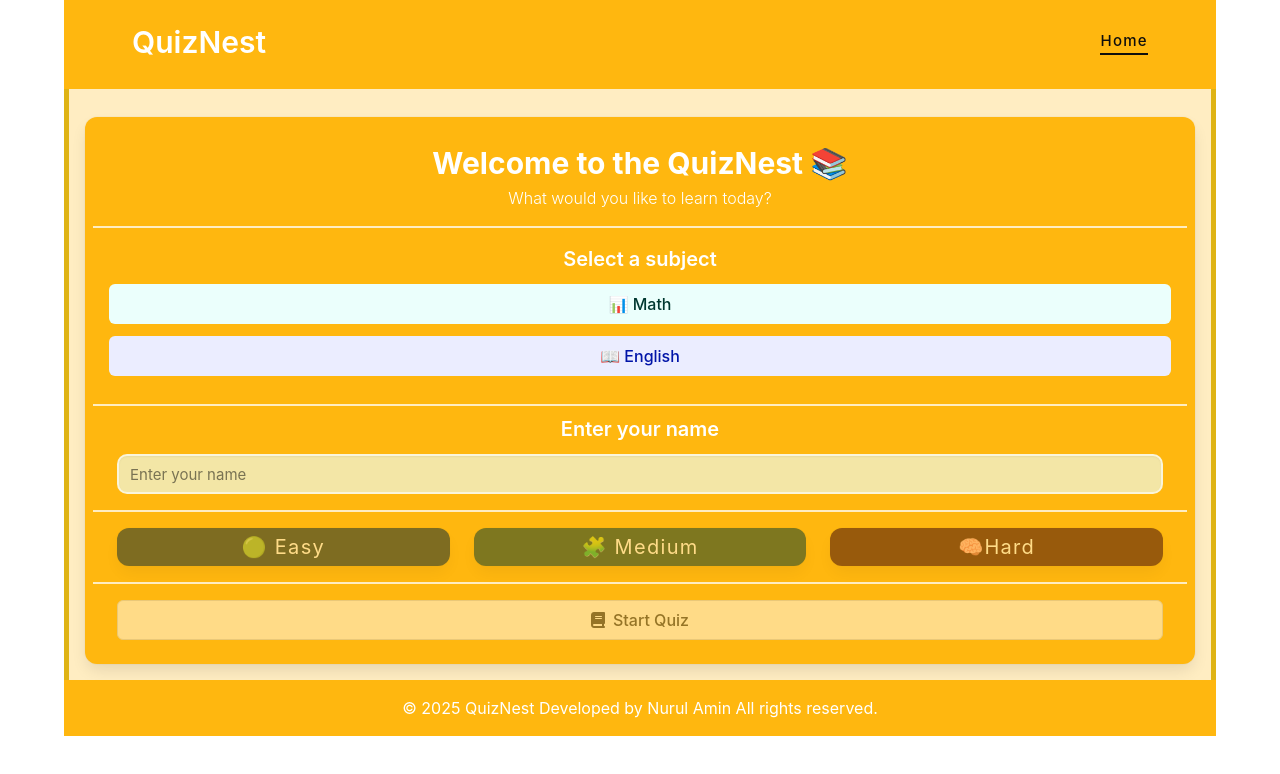
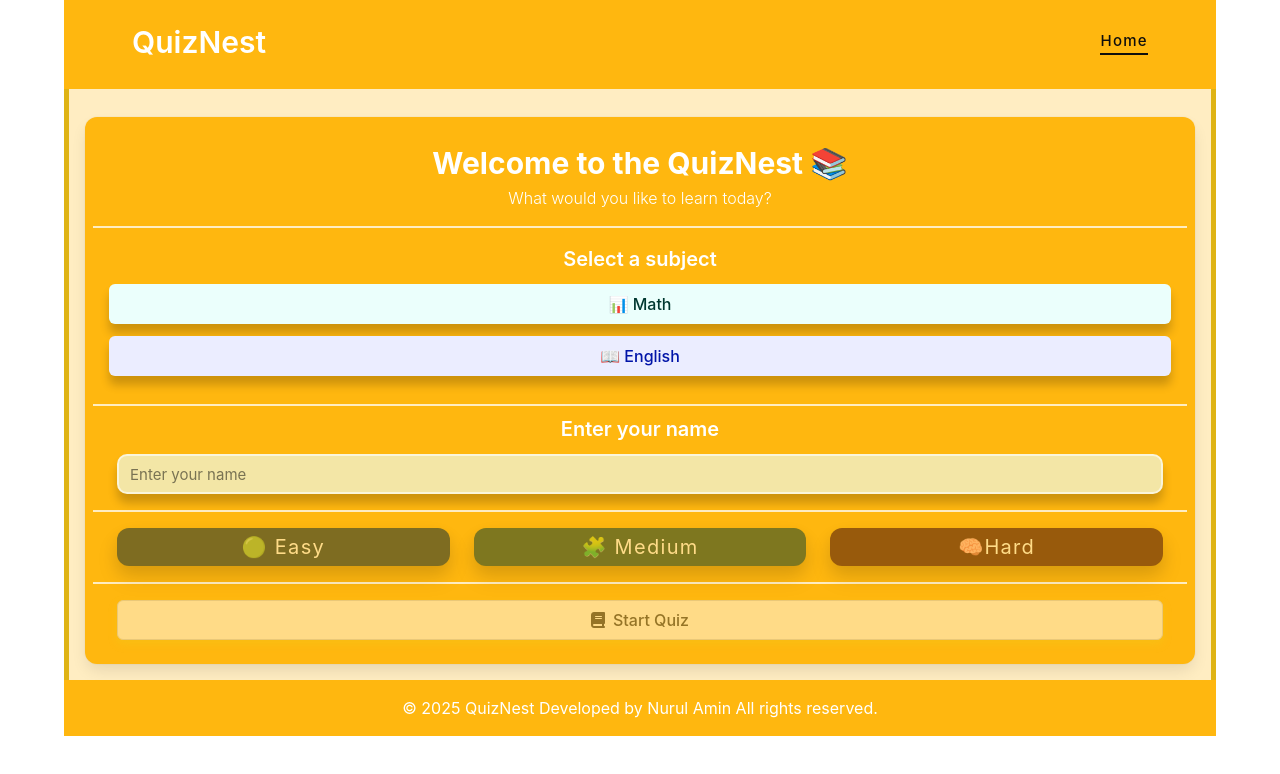
Before and after one commit to engnurulamin/maths-quiz, a SvelteKit app: page / in a window 1280 px wide. Shown: the top 774 px of the page. Built offline with nearby package versions, Linux system fonts and the light colour scheme.

Commit message:
add shadow

```diff
--- a/src/routes/+page.svelte
+++ b/src/routes/+page.svelte
@@ -12,10 +12,10 @@
         <label class="label has-text-white is-size-5">Select a subject</label>
         <div class="control mt-2">
           <div class="buttons is-centered">
-            <a href="/math" class="button is-primary is-light is-fullwidth">
+            <a href="/math" class="button is-primary is-light is-fullwidth button-shadow">
               📊 Math
             </a>
-            <a href="/english" class="button is-link is-light is-fullwidth">
+            <a href="/english" class="button is-link is-light is-fullwidth button-shadow">
               📖 English
             </a>
           </div>
@@ -25,7 +25,7 @@
       <div class="control mx-5 my-2">
         <label class="label has-text-white is-size-5">Enter your name</label>
         <div class="filed mb-4 mt-2">
-          <input class="input is-transparent transparent-input" type="text" placeholder="Enter your name" bind:value={$user_name}>
+          <input class="input is-transparent transparent-input button-shadow" type="text" placeholder="Enter your name" bind:value={$user_name}>
         </div>
       </div>
       <hr class="is-paddingless has-background-warning-light p-0 m-0">
@@ -33,17 +33,17 @@
        <div class="field">
         <div class="columns">
           <div class="column is-clickable { !$user_name ? 'disabled' : '' }" onclick={() => $user_name && difficultyClick('easy')}>
-            <div class="card py-1 has-background-info-dark {$difficulty === 'easy' ? 'selected' : ''}">
+            <div class="card py-1 has-background-info-dark {$difficulty === 'easy' ? 'selected' : ''} card-shadow">
               <span class="type is-size-5">🟢 Easy</span>
             </div>
           </div>
-          <div class="column is-clickable { !$user_name ? 'disabled' : '' }" onclick={() => $user_name && difficultyClick('medium')}>
-            <div class="card py-1 has-background-primary-dark {$difficulty === 'medium' ? 'selected' : ''}">
+          <div class="column is-clickable { !$user_name ? 'disabled' : '' } " onclick={() => $user_name && difficultyClick('medium')}>
+            <div class="card py-1 has-background-primary-dark {$difficulty === 'medium' ? 'selected' : ''} card-shadow">
               <span class="type is-size-5">🧩 Medium</span>
             </div>
           </div>
           <div class="column is-clickable { !$user_name ? 'disabled' : '' }" onclick={() => $user_name && difficultyClick('hard')}>
-            <div class="card py-1 has-background-danger-dark {$difficulty === 'hard' ? 'selected' : ''}">
+            <div class="card py-1 has-background-danger-dark {$difficulty === 'hard' ? 'selected' : ''} card-shadow">
               <span class="type is-size-5">🧠Hard</span>
             </div>
           </div>
@@ -53,7 +53,7 @@
       <hr class="is-paddingless has-background-warning-light p-0 m-0">
       <div class="control mx-5 my-4">
         <button
-          class="button is-fullwidth is-success-dark"
+          class="button is-fullwidth is-success-dark quiz-shadow"
           disabled={!$user_name || !$difficulty}
           onclick={() => goto('/quiz')}>
           <i class="fa-solid fa-book mr-2"></i> Start Quiz
@@ -70,6 +70,13 @@
     color: white;
   }
 
+  .button-shadow {
+    box-shadow: 0 9px 10px rgba(0, 0, 0, 0.2);
+    transition: box-shadow 0.3s ease;
+  }
+  .button-shadow:hover {
+    box-shadow: 0 6px 10px rgba(0, 0, 0, 0.3);
+  }
   .transparent-input {
     background-color: rgb(243, 230, 166) !important;
     border: 2px solid rgba(255, 255, 255, 0.6);;
@@ -108,6 +115,23 @@
 		transform: scale(1.05);
 	}
 
+  .card-shadow {
+    box-shadow: 0 8px 16px rgba(0, 0, 0, 0.2), 0 12px 24px rgba(0, 0, 0, 0.15);
+    transition: box-shadow 0.3s ease-in-out;
+  }
+
+  .card-shadow:hover {
+    box-shadow: 0 12px 24px rgba(0, 0, 0, 0.3), 0 16px 32px rgba(0, 0, 0, 0.2);
+  }
+
+  .quiz-shadow {
+    box-shadow: 0 4px 8px rgba(234, 214, 32, 0.5);
+    transition: box-shadow 0.3s ease;
+  }
+  .quiz-shadow:hover {
+    box-shadow: 0 6px 12px black;
+  }
+
   @media (max-width: 768px) {
     h1 {
     font-size: 25px;
```
